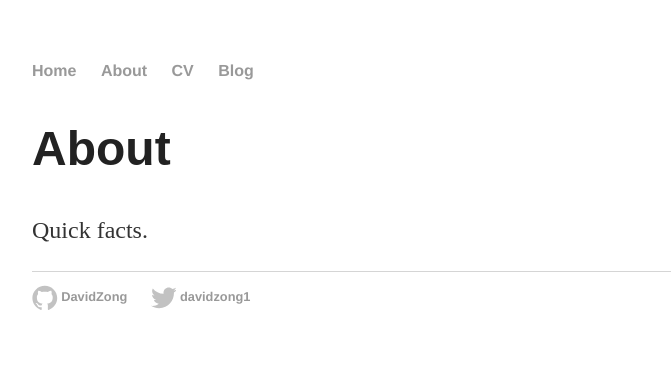
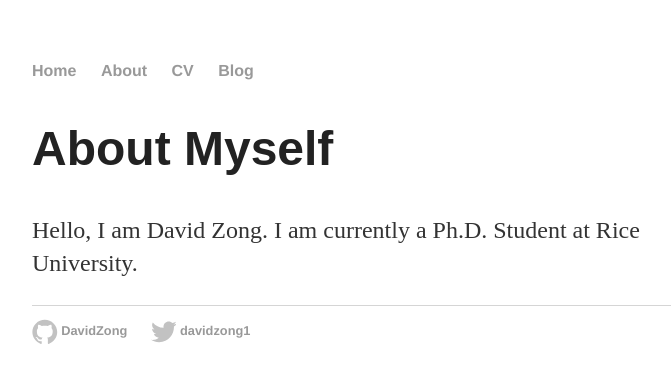
Before and after one commit to DavidZong/DavidZong.github.io, a Jekyll site: the page built from about/index.html, in a window 1280 px wide. Shown: the top 383 px of the page, without its empty margins (288-959 px from the left). Built offline with Jekyll 4.4.1, drawn with Linux system fonts in a browser that asks for light colours.

Commit message:
edits to about

```diff
--- a/about/index.html
+++ b/about/index.html
@@ -3,6 +3,6 @@ layout: default
 title: David M. Zong
 ---
 <div class="blurb">
-	<h1>About</h1>
-	<p>Quick facts.</p>
+	<h1>About Myself</h1>
+	<p>Hello, I am David Zong. I am currently a Ph.D. Student at Rice University.</p>
 </div> <!-- blurb -->
```
